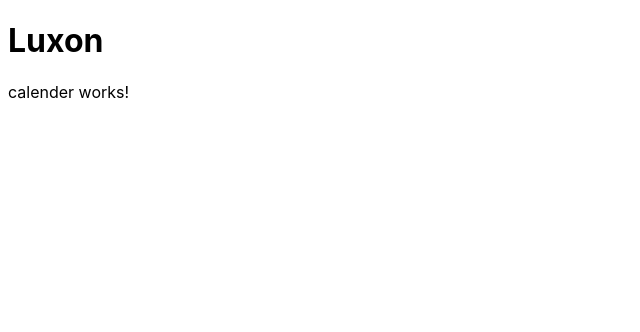
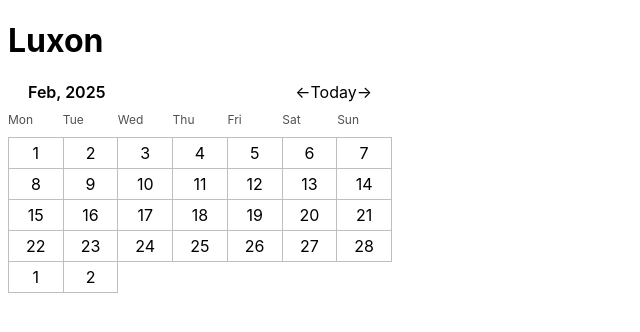
Before and after one commit to VitaliiSoloninko/angular-luxus-template, an Angular app: page / in a window 1280 px wide. Shown: the top 332 px of the page, without its empty margins (0-640 px from the left). Built offline with nearby package versions, Linux system fonts and the light colour scheme.

Commit message:
0.4	Layout calender month

```diff
--- a/src/app/calender/calender.component.html
+++ b/src/app/calender/calender.component.html
@@ -1 +1,31 @@
-<p>calender works!</p>
+<div class="calendar-container">
+  <div class="calendar">
+    <div class="calendar-headline">
+      <div class="calendar-headline-month">
+        {{ firstDayOfActiveMonth().monthShort }},
+        {{ firstDayOfActiveMonth().year }}
+      </div>
+      <div class="calendar-headline-controls">
+        <div class="calendar-headline-control">←</div>
+        <div class="calendar-headline-control calendar-headline-control-ещвфн">
+          Today
+        </div>
+        <div class="calendar-headline-control">→</div>
+      </div>
+    </div>
+    <div class="calendar-weeks-grid">
+      @for (weekDay of weekDays(); track $index) {
+      <div class="calender-weeks-day-cell">
+        {{ weekDay }}
+      </div>
+      }
+    </div>
+    <div class="calendar-grid">
+      @for (dayOfMonth of daysOfMonth(); track $index) {
+      <div [ngClass]="{ 'calendar-grid-cell': true }">
+        {{ dayOfMonth.day }}
+      </div>
+      }
+    </div>
+  </div>
+</div>
--- a/src/app/calender/calender.component.ts
+++ b/src/app/calender/calender.component.ts
@@ -1,3 +1,4 @@
+import { CommonModule } from '@angular/common';
 import {
   Component,
   computed,
@@ -9,7 +10,7 @@ import { DateTime, Info, Interval } from 'luxon';
 
 @Component({
   selector: 'app-calender',
-  imports: [],
+  imports: [CommonModule],
   templateUrl: './calender.component.html',
   styleUrl: './calender.component.scss',
 })
```
